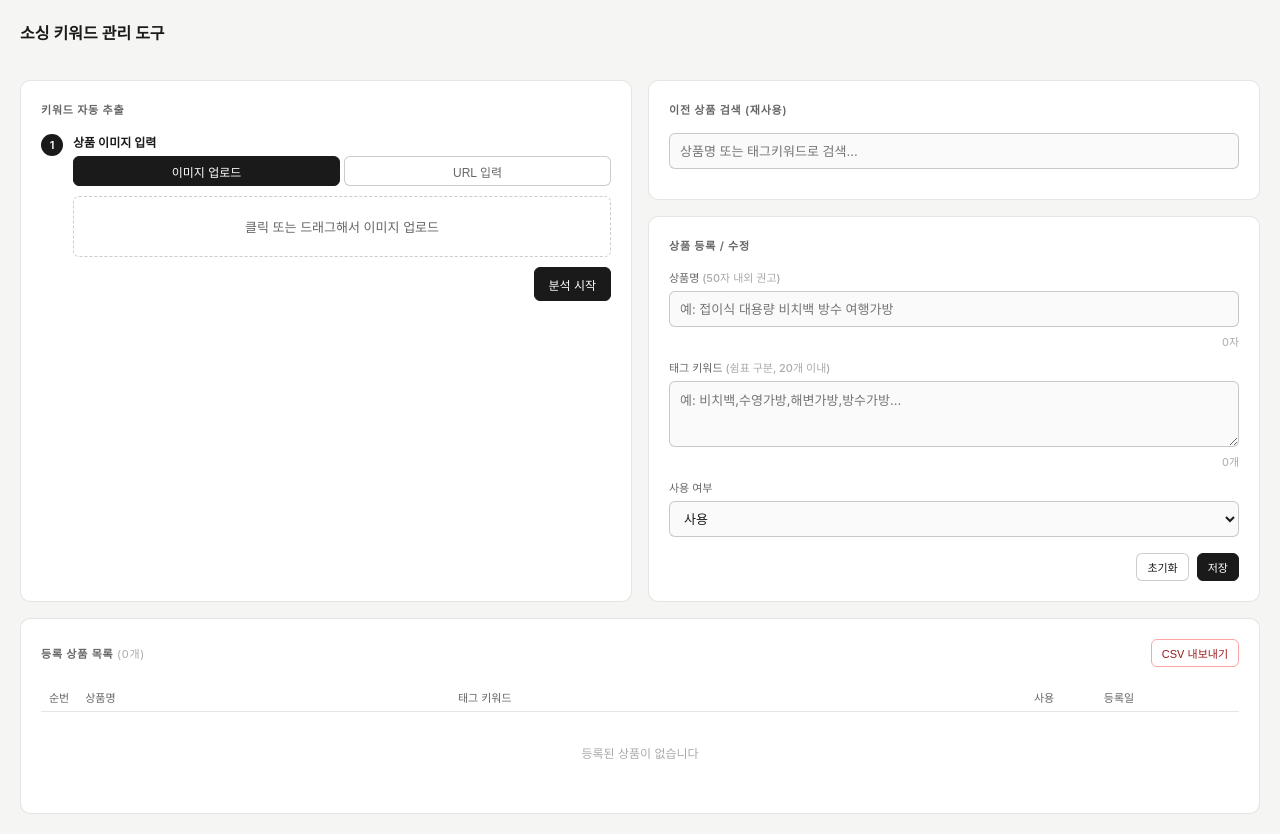
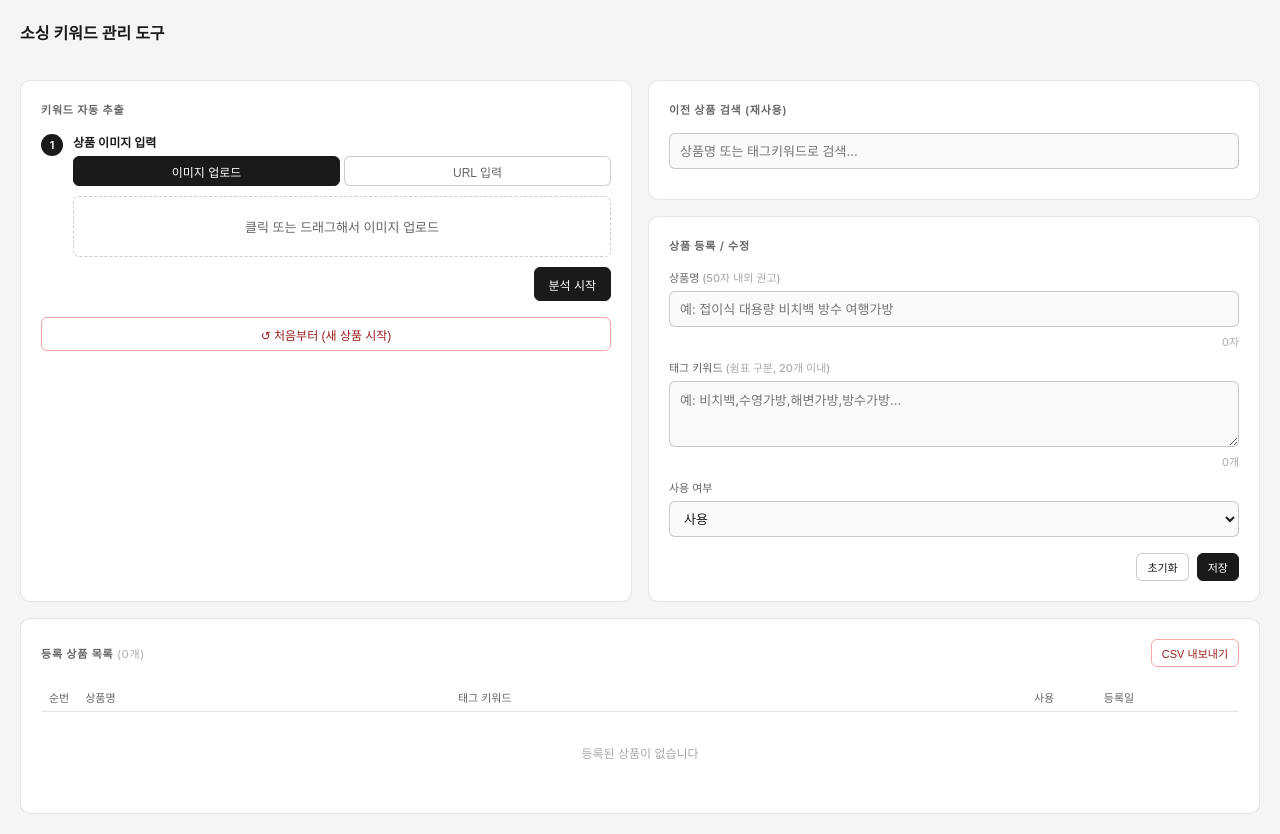
Before and after one commit to J-ERP/naver-keyword-tool, a website: page public/index.html in a window 1280 px wide. Drawn offline with Linux system fonts and the light colour scheme.

Commit message:
fix: move reset button to bottom

```diff
--- a/public/index.html
+++ b/public/index.html
@@ -147,8 +147,7 @@ textarea{height:auto;padding:8px 10px;resize:vertical;}
       <div class="step-body">
         <div class="step-title">주 용도 태그 완성 <span id="kwFinalCount" style="color:var(--text-hint);font-weight:400;"></span></div>
         <div class="result-box" id="finalResult"></div>
-        <div class="row mt" style="justify-content:space-between;">
-          <button class="btn sm danger" onclick="resetAll()">처음부터</button>
+        <div class="row mt" style="justify-content:flex-end;">
           <div class="row">
             <button class="btn sm" onclick="copyResult('finalResult')">복사</button>
             <button class="btn sm purple" onclick="step6Expand()">다용도 확장 분석 ▶</button>
@@ -178,6 +177,10 @@ textarea{height:auto;padding:8px 10px;resize:vertical;}
           <button class="btn sm" onclick="applyToForm('finalResult')" style="width:100%;">주 용도만 적용 ↓</button>
         </div>
       </div>
+    </div>
+    <!-- 처음부터 버튼 - 맨 하단 -->
+    <div style="margin-top:1rem;text-align:center;">
+      <button class="btn danger" onclick="resetAll()" style="width:100%;">↺ 처음부터 (새 상품 시작)</button>
     </div>
   </div>
 
@@ -443,13 +446,38 @@ function applyToForm(id){
   document.getElementById('formTags').scrollIntoView({behavior:'smooth'});
 }
 function resetAll(){
-  imageBase64='';imageType='';imageUrl='';extractedKws=[];finalKws=[];
+  imageBase64='';imageType='';imageUrl='';extractedKws=[];finalKws=[];finalKwsWithVol=[];
+  window._productName='';
+  // 1단계 초기화
   document.getElementById('uploadContent').textContent='클릭 또는 드래그해서 이미지 업로드';
   document.getElementById('fileInput').value='';
   document.getElementById('urlInput').value='';
   document.getElementById('urlWarn').style.display='none';
+  // 2단계 초기화
+  document.getElementById('kwChips').innerHTML='';
+  document.getElementById('addKwInput').value='';
+  // 3단계 초기화
+  document.getElementById('s3status').innerHTML='';
+  // 4단계 초기화
+  document.getElementById('s4status').innerHTML='';
+  // 5단계 초기화
+  document.getElementById('finalResult').textContent='';
+  document.getElementById('kwFinalCount').textContent='';
+  // 6단계 초기화
+  document.getElementById('s6status').innerHTML='';
+  document.getElementById('expandResult').innerHTML='';
+  document.getElementById('step6Result').style.display='none';
+  // 모든 단계 숨기기
   ['step2','step3','step4','step5','step6'].forEach(id=>document.getElementById(id).style.display='none');
+  // 스텝 번호 초기화
   document.getElementById('s1num').className='step-num pending';
+  document.getElementById('s2num').className='step-num active';
+  document.getElementById('s3num').className='step-num';
+  document.getElementById('s4num').className='step-num';
+  document.getElementById('s5num').className='step-num done';
+  document.getElementById('s6num').className='step-num expand';
+  // 스크롤 맨 위로
+  window.scrollTo(0,0);
 }
 
 // 상품 관리
```
